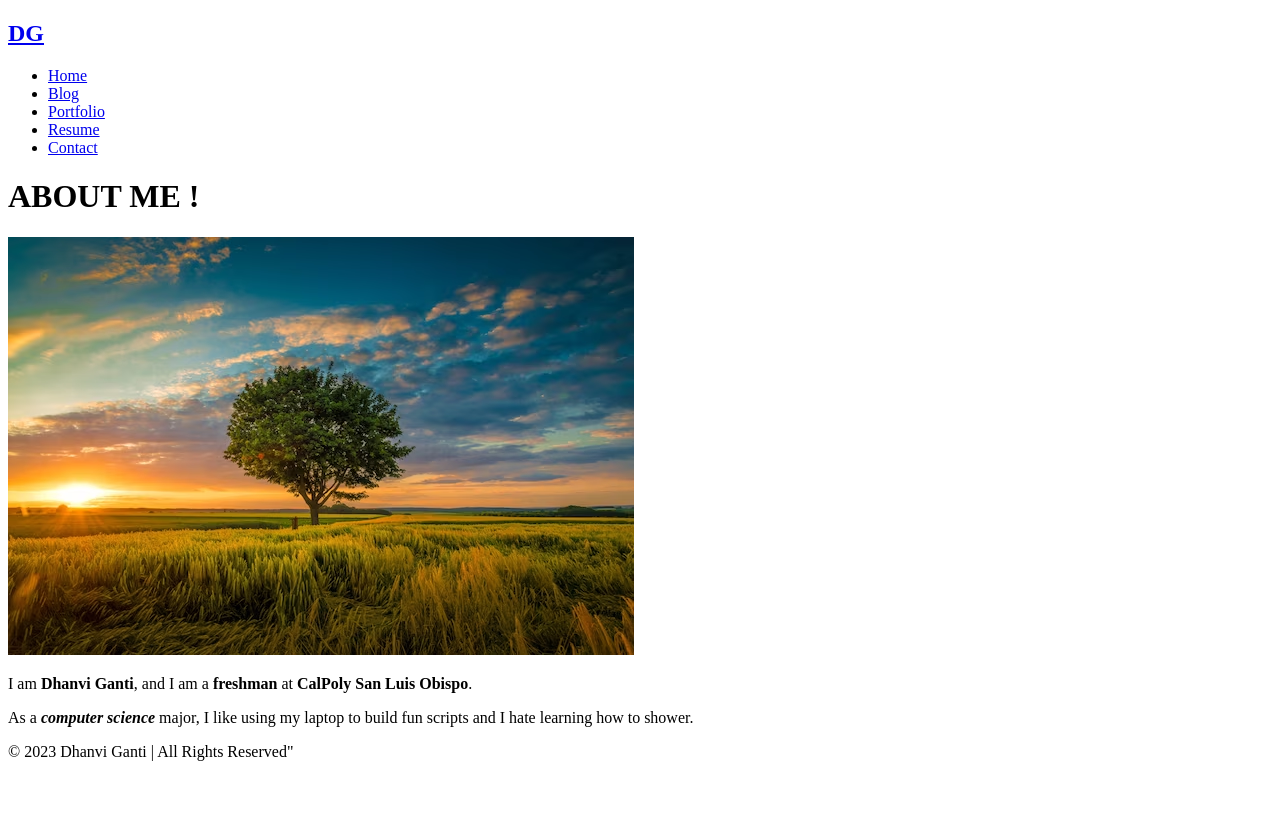
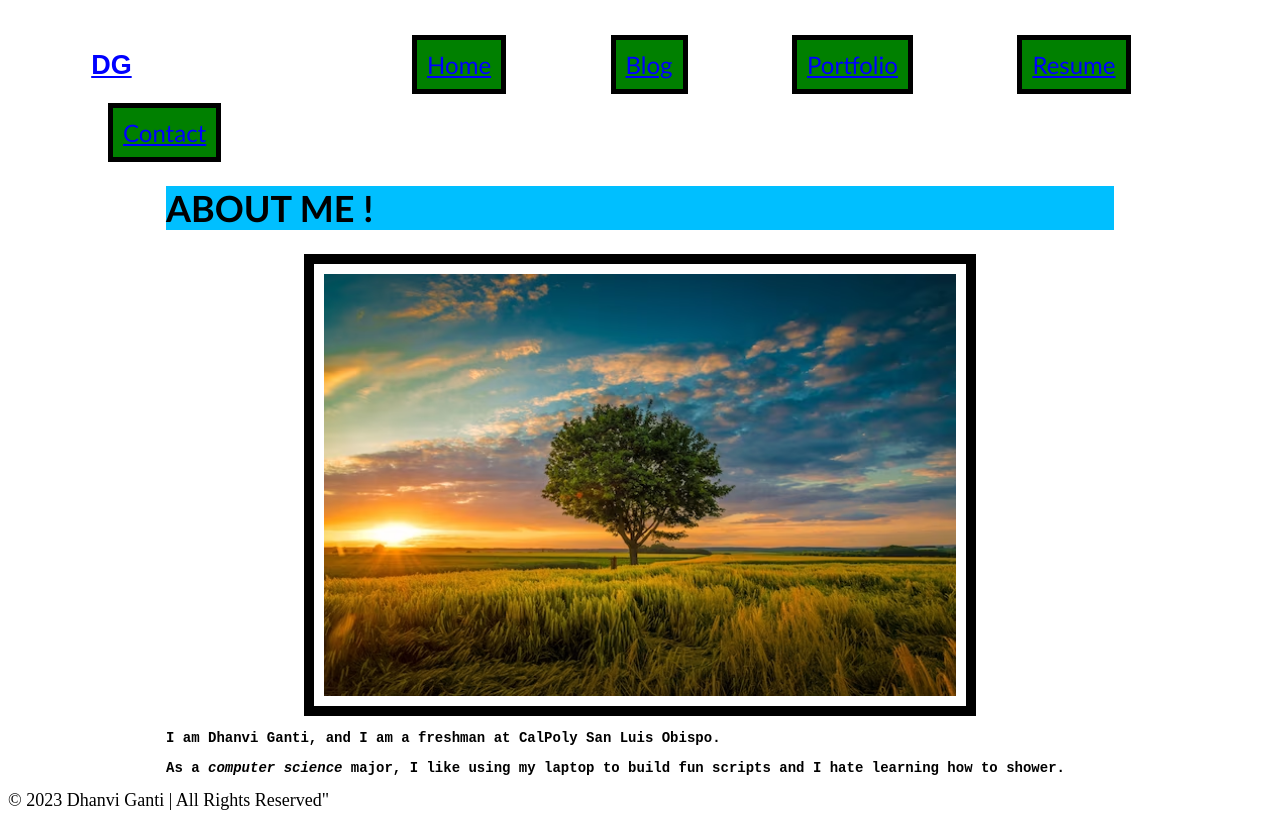
Before and after one commit to drdonv/drdonv.github.io, a plain HTML site: page index.html in a window 1280 px wide. Drawn offline with Linux system fonts and the light colour scheme.

Commit message:
Added 'nav' class to list to maek sure nav and other lists arent styled the same way with CSS.

```diff
--- a/index.html
+++ b/index.html
@@ -1,19 +1,18 @@
 <!DOCTYPE html>
 <html>
     <head>
-        <title>
-            Dhanvi's website
-        </title>
+        <title>Dhanvi's website</title>
+        <link rel="stylesheet" href="styles.css"/>
     </head>
     <body>
         <nav class="navbar">
             <h1 class="logo"><a href="index.html">DG</a></h1>
             <ul class="nav-list">
-              <li><a href="index.html">Home</a></li>
-              <li><a href="blog.html">Blog</a></li>
-              <li><a href="portfolio.html">Portfolio</a></li>
-              <li><a href="resume.html">Resume</a></li>
-              <li><a href="contact.html">Contact</a></li>
+              <li class="nav"><a href="index.html">Home</a></li>
+              <li class="nav"><a href="blog.html">Blog</a></li>
+              <li class="nav"><a href="portfolio.html">Portfolio</a></li>
+              <li class="nav"><a href="resume.html">Resume</a></li>
+              <li class="nav"><a href="contact.html">Contact</a></li>
             </ul>
         </nav>
         <main>
--- a/styles.css
+++ b/styles.css
@@ -0,0 +1,90 @@
+a:link {
+  color: blue;
+  text-decoration: underline;
+}
+
+a:visited {
+  color: purple;
+}
+
+a:active {
+  color: red;
+}
+
+a:hover {
+  color: green;
+  text-decoration: none;
+}
+
+input:focus {
+  border: 1px solid #aaa;
+}
+.page-title {
+  font-family: 'Trebuchet MS', sans-serif;
+  background-color: rgb(0, 191, 255);
+
+}
+body {
+  font-size: 18px;
+}
+
+p {
+  font-family: monospace;
+  font-weight: bold;
+  font-size: 14px;
+}
+p,
+h1,
+.titles {
+  color: #000;
+  display: block;
+  margin-left: auto;
+  margin-right: auto;
+  width: 75%;
+}
+
+.logo {
+  padding-top: 20px;
+  padding-right: 20px;
+  padding-left: 20px;
+  display: block;
+  margin-left: auto;
+  margin-right: auto;
+  width: 75%;
+}
+
+img {
+  padding: 10px;
+  border-width: 10px;
+  border-style: solid;
+  border-color: black;
+  display: block;
+  margin-left: auto;
+  margin-right: auto;
+  width: 50%;
+}
+
+.logo {
+  font-family: Papyrus, fantasy;
+  display: inline-block;
+  width: 30px;
+  height: 30px;
+  margin-left: 5%
+}
+
+ul.nav-list {
+  display: inline;
+  margin-left: 10%
+
+}
+li.nav {
+  display: inline-block;
+  font-family: 'Trebuchet MS', sans-serif;
+  font-size: 24px;
+  padding: 10px;
+  border-width: 5px;
+  border-style: solid;
+  border-color: black;
+  background-color: green;
+  margin-left: 100px;
+}
```
Also changed, not shown: blog.html (+6 -5 lines), contact.html (+6 -5 lines), portfolio.html (+6 -5 lines), resume.html (+6 -5 lines).
